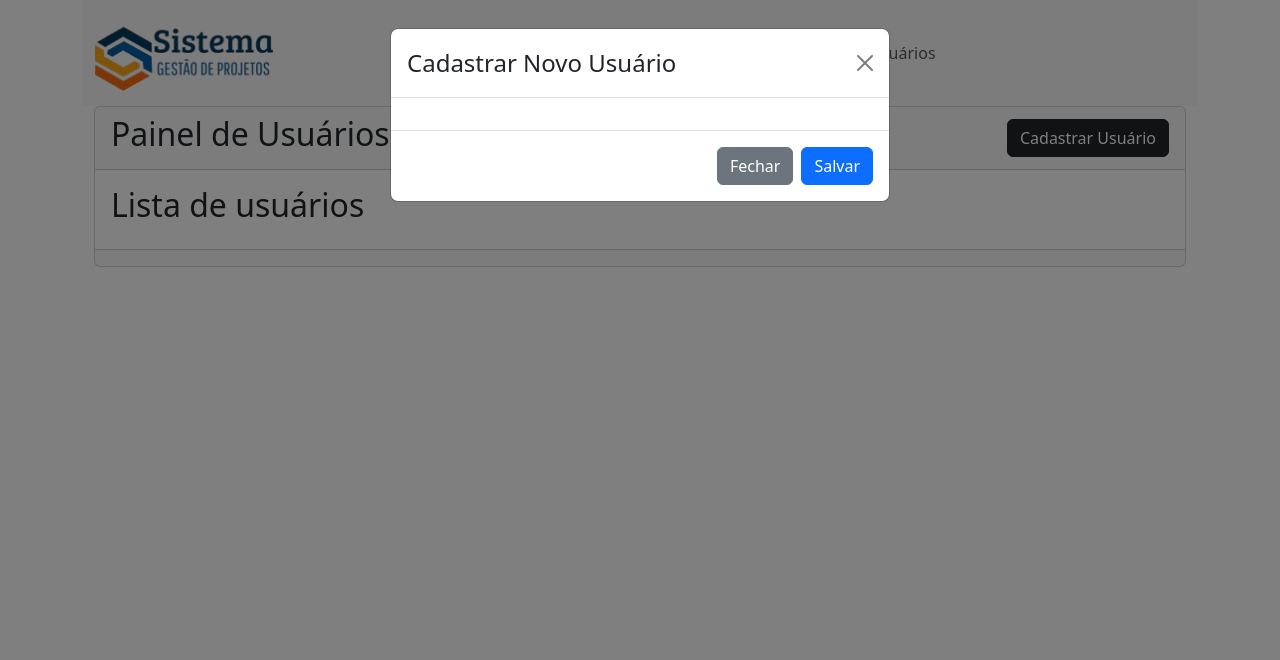
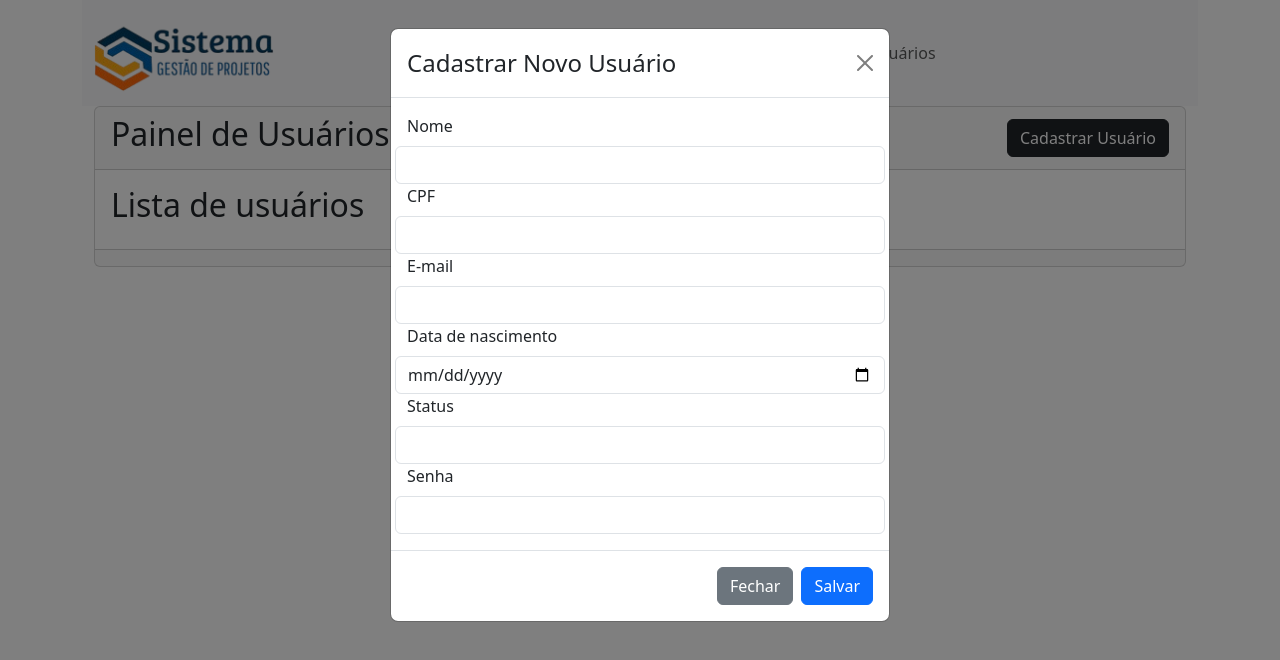
Before and after one commit to jeffersonqpm/React, a React (Vite) app in the folder SGP/: page /usuarios in a window 1280 px wide. Both pictures are taken after a click on the button "Cadastrar Usuário". Shown: the top 660 px of the page. Built offline with nearby package versions, Linux system fonts and the light colour scheme.

Commit message:
Feat: Conecta front-end ao back-end e ajusta cadastro de usuários

```diff
--- a/SGP/src/page/usuarios/CadastroUsuario.jsx
+++ b/SGP/src/page/usuarios/CadastroUsuario.jsx
@@ -1,9 +1,66 @@
-import { Modal, Row, Form , Button} from "react-bootstrap"
+import { useState } from "react";
+import { Modal, Row, Form, Button } from "react-bootstrap"
 
-function CadastroUsuario({show, ocultar}){
+function CadastroUsuario({ show, ocultar }) {
 
-    const salvar = ()=>{
-        alert('usuario salvo');
+    const [nome, setNome] = useState('');
+    const [cpf, setCpf] = useState('');
+    const [email, setEmail] = useState('');
+    const [data, setData] = useState('');
+    const [senha, setSenha] = useState('');
+    const [status, setStatus] = useState('');
+
+
+
+    const salvar = async () => {
+
+        const usuario = {
+
+            nome: nome,
+            cpf: cpf,
+            email: email,
+            senha: senha,
+            dataNascimento: data,
+            status: status
+
+
+
+            // "nome": "Jefferson Pereira",
+            // "cpf": "07764117478",
+            // "email": "jeff@gmail.com",
+            // "senha": "jeff987",
+            // "dataNascimento": "2002-09-20",
+            // "status": "BLOQUEADO"
+        }
+
+        // console.log(usuario);
+
+        try {
+
+            const response = await fetch("http://localhost:8080/api/usuarios", {
+                method: 'POST',
+                headers: {
+                    'Content-Type': 'application/json'
+                },
+                body: JSON.stringify(usuario)
+            }
+            );
+
+            // if (!response.ok) {
+            //     throw new Error("Erro na resposta do servidor");
+            // }
+
+            const dados = await response.json();
+            console.log(dados);
+            alert("Usuário cadastrado com sucesso!")
+
+
+        } catch (error) {
+            console.log(error)
+            alert("Erro ao caadstrar o Usuário")
+        }
+
+
     }
 
     return <Modal show={show} onHide={ocultar}>
@@ -13,6 +70,42 @@ function CadastroUsuario({show, ocultar}){
 
         <Modal.Body>
             <Form>
+
+                <Row>
+                    <Form.Label>Nome</Form.Label>
+                    <Form.Control value={nome} onChange={(c) => setNome(c.target.value)}></Form.Control>
+
+                </Row>
+                <Row>
+
+                    <Form.Label>CPF</Form.Label>
+                    <Form.Control value={cpf} onChange={(c) => setCpf(c.target.value)}></Form.Control>
+
+                </Row>
+                <Row>
+                    <Form.Label>E-mail</Form.Label>
+                    <Form.Control value={email} onChange={(c) => setEmail(c.target.value)}></Form.Control>
+
+                </Row>
+                <Row>
+                    <Form.Label>Data de nascimento</Form.Label>
+                    <Form.Control type="date" value={data} onChange={(c) => setData(c.target.value)}></Form.Control>
+
+                </Row>
+                <Row>
+
+                    <Form.Label>Status</Form.Label>
+                    <Form.Control value={status} onChange={(c) => setStatus(c.target.value)}></Form.Control>
+
+                </Row>
+                <Row>
+
+                    <Form.Label>Senha</Form.Label>
+                    <Form.Control type="password" value={senha} onChange={(c) => setSenha(c.target.value)}></Form.Control>
+
+                </Row>
+
+
 
 
             </Form>
```
